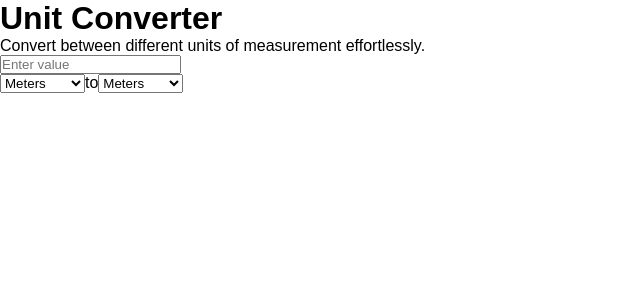
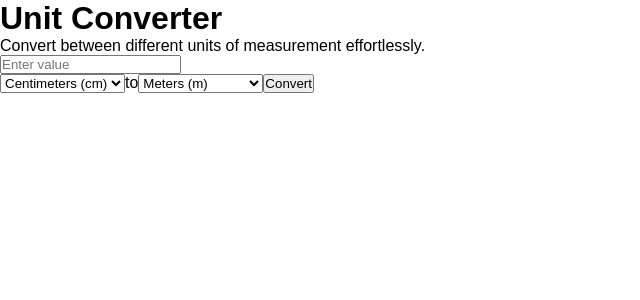
Before and after one commit to Espadv69/Unit-Converter-React, a React (Vite) app: page / in a window 1280 px wide. Shown: the top 300 px of the page, without its empty margins (0-640 px from the left). Built offline with nearby package versions, Linux system fonts and the light colour scheme.

Commit message:
Update unit options in Converter component to include additional measurements

```diff
--- a/src/components/Converter/Converter.jsx
+++ b/src/components/Converter/Converter.jsx
@@ -36,22 +36,27 @@ const Converter = () => {
 
       <div className="selects">
         <select value={fromUnit} onChange={(e) => setFromUnit(e.target.value)}>
-          <option value="meters">Meters</option>
-          <option value="kilometers">Kilometers</option>
-          <option value="miles">Miles</option>
-          <option value="feet">Feet</option>
-          <option value="inches">Inches</option>
+          <option value="cm">Centimeters (cm)</option>
+          <option value="m">Meters (m)</option>
+          <option value="km">Kilometers (km)</option>
+          <option value="in">Inches (in)</option>
+          <option value="ft">Feet (ft)</option>
+          <option value="yd">Yards (yd)</option>
+          <option value="mi">Miles (mi)</option>
         </select>
 
         <span>to</span>
 
         <select value={toUnit} onChange={(e) => setToUnit(e.target.value)}>
-          <option value="meters">Meters</option>
-          <option value="kilometers">Kilometers</option>
-          <option value="miles">Miles</option>
-          <option value="feet">Feet</option>
-          <option value="inches">Inches</option>
+          <option value="cm">Centimeters (cm)</option>
+          <option value="m">Meters (m)</option>
+          <option value="km">Kilometers (km)</option>
+          <option value="in">Inches (in)</option>
+          <option value="ft">Feet (ft)</option>
+          <option value="yd">Yards (yd)</option>
+          <option value="mi">Miles (mi)</option>
         </select>
+        <button onClick={handleConvert}>Convert</button>
       </div>
       {result && <p>Result: {result}</p>}
     </section>
```
